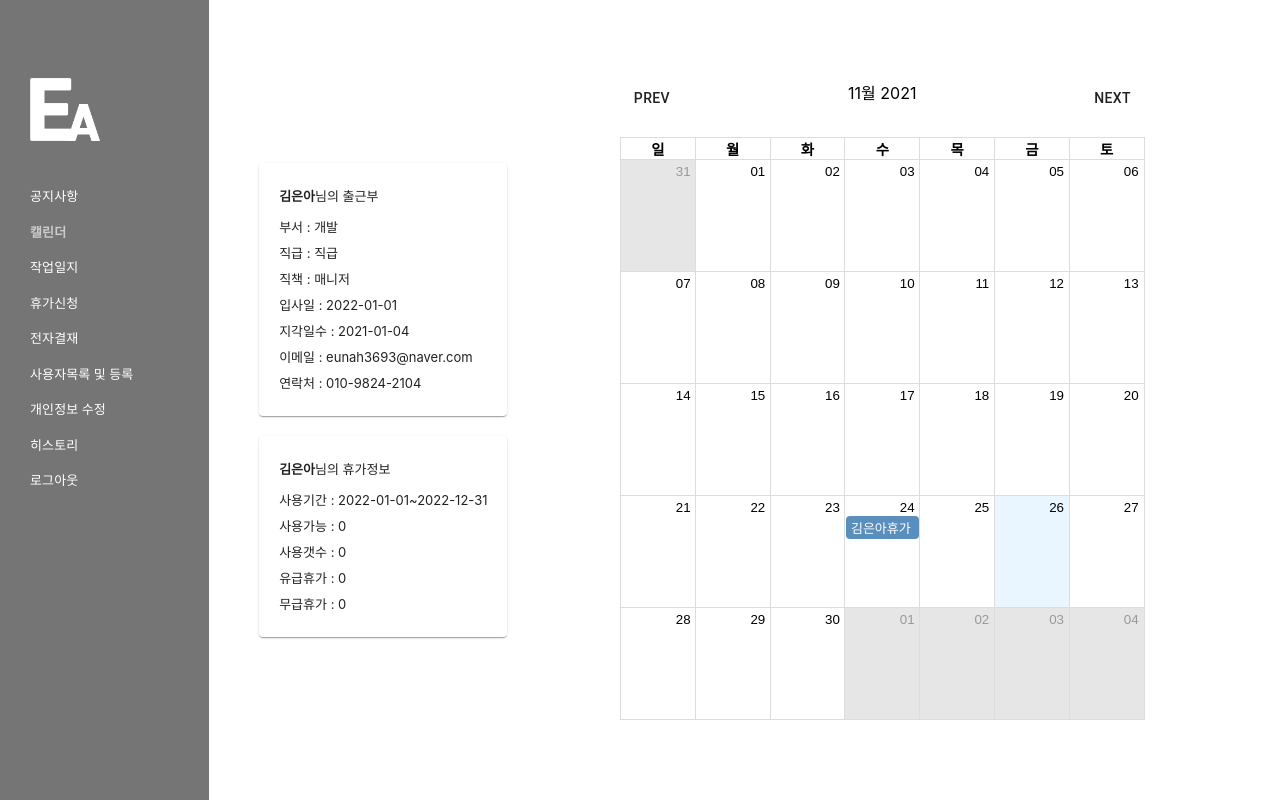
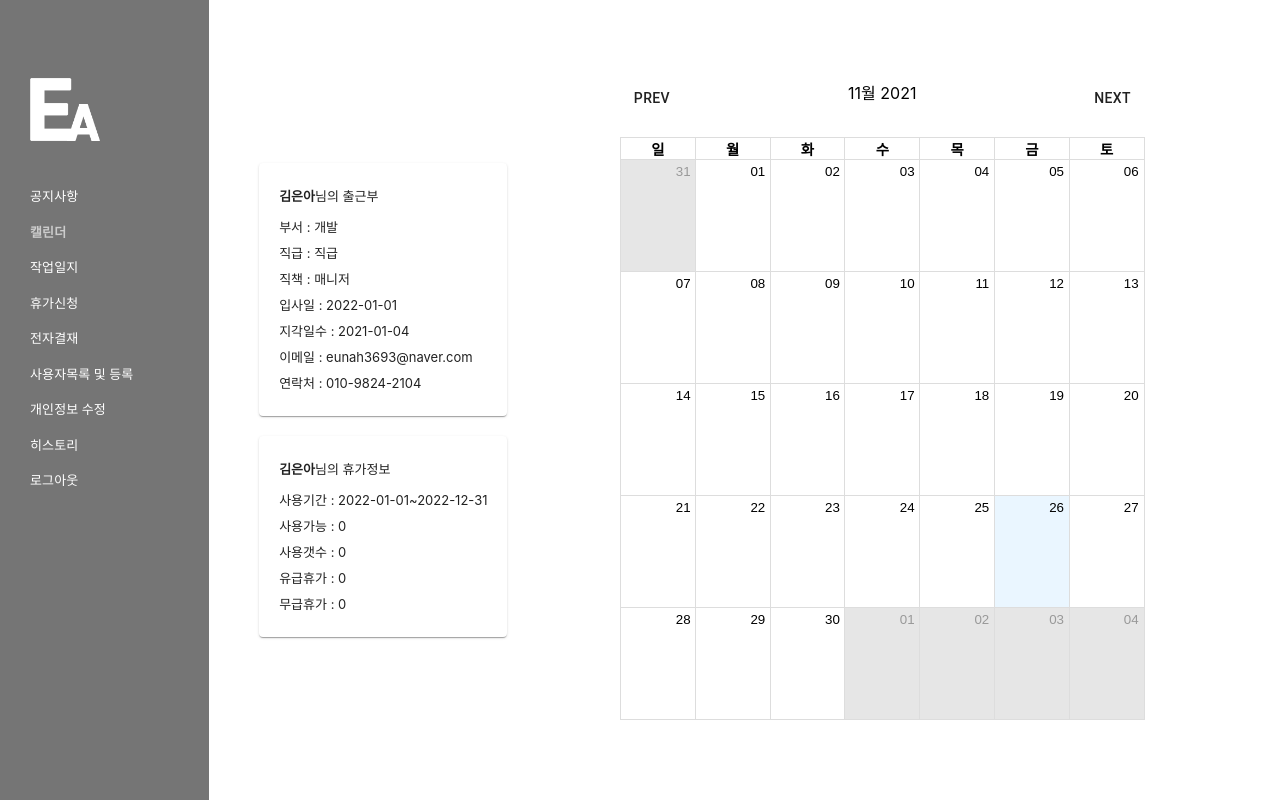
Before and after one commit to eunah3693/p_managementReact, a React (Create React App) app: page /calendar in a window 1280 px wide. Built offline with nearby package versions, Linux system fonts and the light colour scheme.

Commit message:
calendar connect redux

```diff
--- /dev/null
+++ b/src/Store/calendarReducers.js
@@ -0,0 +1,24 @@
+
+// reducers.js 작성 파일, 모듈화
+
+const initialState =
+  [{
+      'title': '김은아휴가',
+      'start': new Date("2022-03-01"),
+      'end': new Date("2022-03-02")
+  }];
+
+
+const calendarReducers = (state = initialState, action) => {
+    switch (action.type) {
+      case "INCREMENT":
+      return {
+        ...state,
+        number: state.number+1
+      };
+      default:
+        return state;
+      }
+};
+
+  export default calendarReducers;
--- a/src/Store/combineReducer.js
+++ b/src/Store/combineReducer.js
@@ -3,12 +3,14 @@ import loginReducers  from './loginReducers';
 import noticeReducers  from './noticeReducers';
 import noticeDetailReducers  from './noticeDetailReducers';
 import workInfoReducers  from './workInfoReducers';
+import calendarReducers  from './calendarReducers';
 
 const rootReducer = combineReducers({
     login:loginReducers,
     notice:noticeReducers,
     noticeDetail:noticeDetailReducers,
     workInfo:workInfoReducers,
+    calendar:calendarReducers,
 })
 
 export default rootReducer;
--- a/src/pages/WorkCalendar.js
+++ b/src/pages/WorkCalendar.js
@@ -5,10 +5,11 @@ import { makeStyles } from '@material-ui/core/styles';
 import 'react-big-calendar/lib/css/react-big-calendar.css';
 import Nav from '../component/Nav';
 import BigCalendar from '../component/BigCalendar';
-import WorkCalendarData from '../pages/WorkCalendarData';
 import WorkerInfo from './WorkerInfo';
 import WorkInfo from './WorkInfo';
 import HolidayInfo from './HolidayInfo';
+import {connect} from 'react-redux'
+
 
 const useStyles = makeStyles((theme) => ({
   layout:{
@@ -36,7 +37,7 @@ const useStyles = makeStyles((theme) => ({
   }
 }));
 
-function WorkCalendar(){
+function WorkCalendar(props){
   const classes = useStyles();
 
   function eventStyleGetter(event, start, end, isSelected){
@@ -66,11 +67,24 @@ function WorkCalendar(){
           <HolidayInfo></HolidayInfo>
         </div>
         <div className={classes.calendar}>
-          <BigCalendar events={WorkCalendarData} eventStyleGetter={eventStyleGetter}></BigCalendar>
+          <BigCalendar events={props.data} eventStyleGetter={eventStyleGetter}></BigCalendar>
         </div>
       </div>
     </div>
   );
 }
+let mapStateToProps = (state, /*ownProps*/) => {
+  return {
+      data: state.calendar,
+  };
+};
+
+let mapDispatchToProps = (dispatch, /*ownProps*/) => {
+  return {
+      addNumber: () => dispatch({ type: 'INCREMENT' })
+  };
+};
+
+WorkCalendar = connect(mapStateToProps, mapDispatchToProps)(WorkCalendar);
 
 export default WorkCalendar;
--- a/src/pages/WorkCalendarData.js
+++ /dev/null
@@ -1,7 +0,0 @@
-export default [
-    {
-        'title': '김은아휴가',
-        'start': new Date("2021-11-24"),
-        'end': new Date("2021-11-25")
-    }
-]
```
